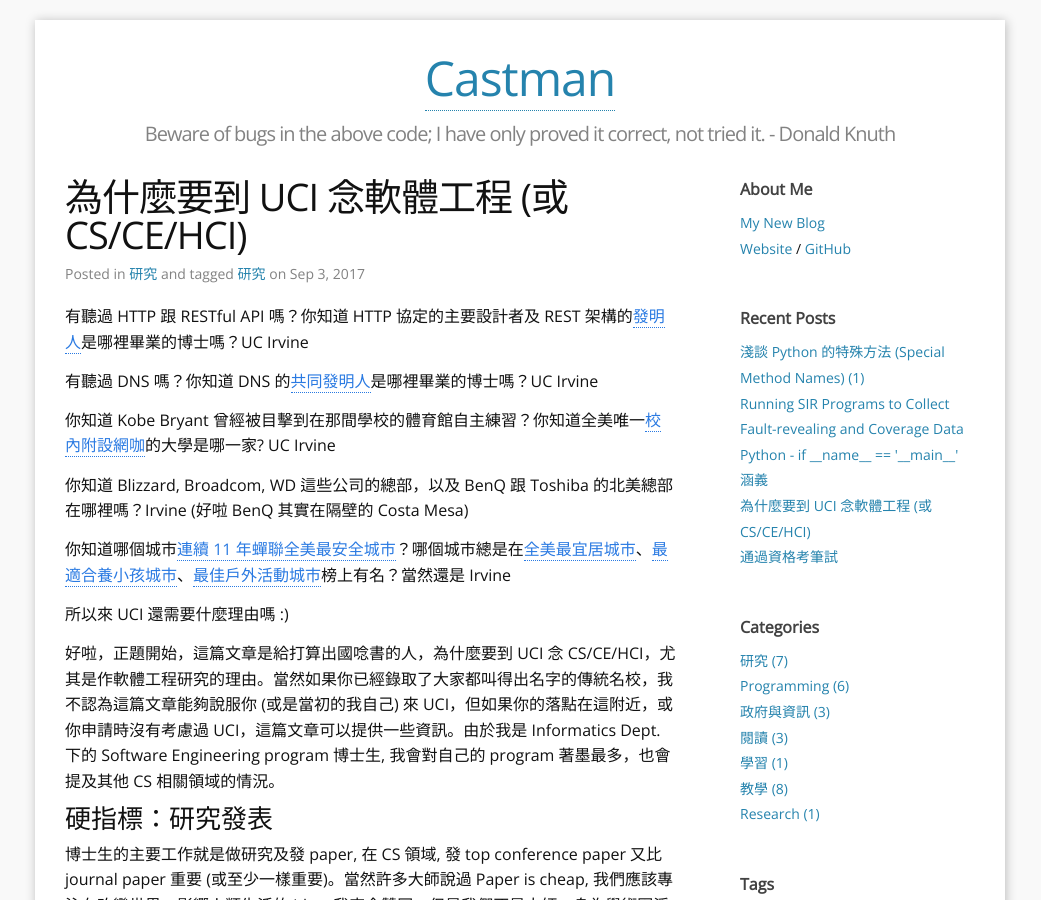
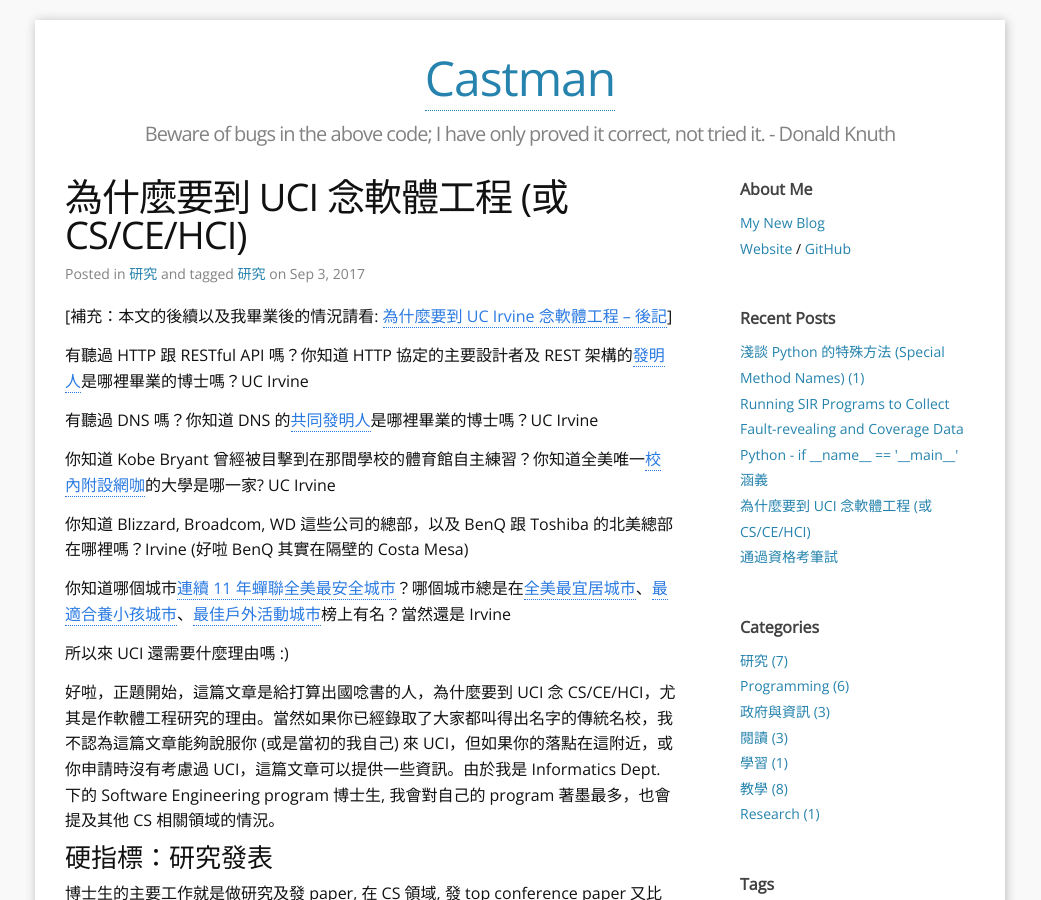
Before and after one commit to jwlin/jwlin.github.io, a Jekyll site: the page built from _posts/2017-09-03-why-se-uci.md, in a window 1280 px wide and 900 px high. Shown: the whole window, without its empty margins (120-1161 px from the left). Built offline with Jekyll 4.4.1, drawn with Linux system fonts in a browser that asks for light colours; comment, search, counter and statistics services are not loaded.

Commit message:
Update 2017-09-03-why-se-uci.md

```diff
--- a/_posts/2017-09-03-why-se-uci.md
+++ b/_posts/2017-09-03-why-se-uci.md
@@ -5,6 +5,8 @@ categories: 研究
 tags:
   - 研究
 ---
+
+[補充：本文的後續以及我畢業後的情況請看: [為什麼要到 UC Irvine 念軟體工程 – 後記](https://jimoncode.com/why-se-uci-update/)]
 
 有聽過 HTTP 跟 RESTful API 嗎？你知道 HTTP 協定的主要設計者及 REST 架構的[發明人](https://en.wikipedia.org/wiki/Roy_Fielding)是哪裡畢業的博士嗎？UC Irvine
 
```
